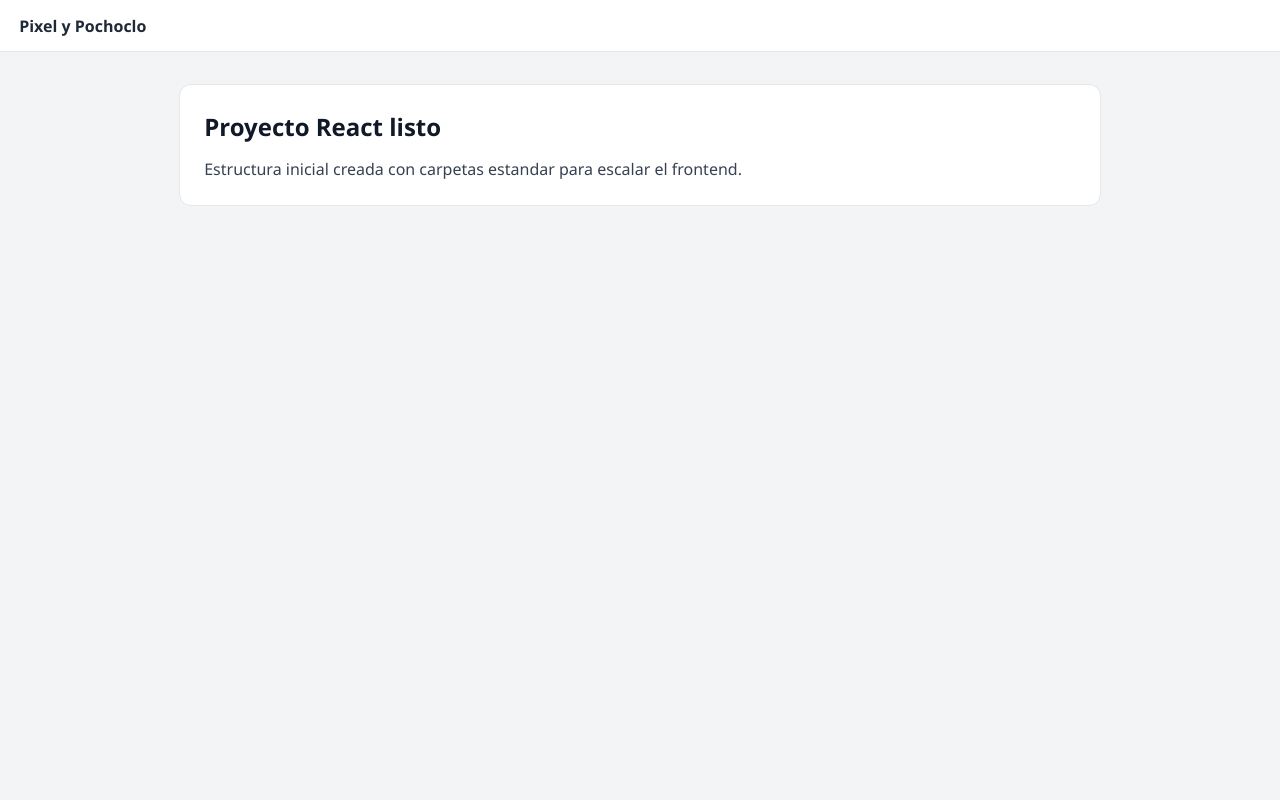
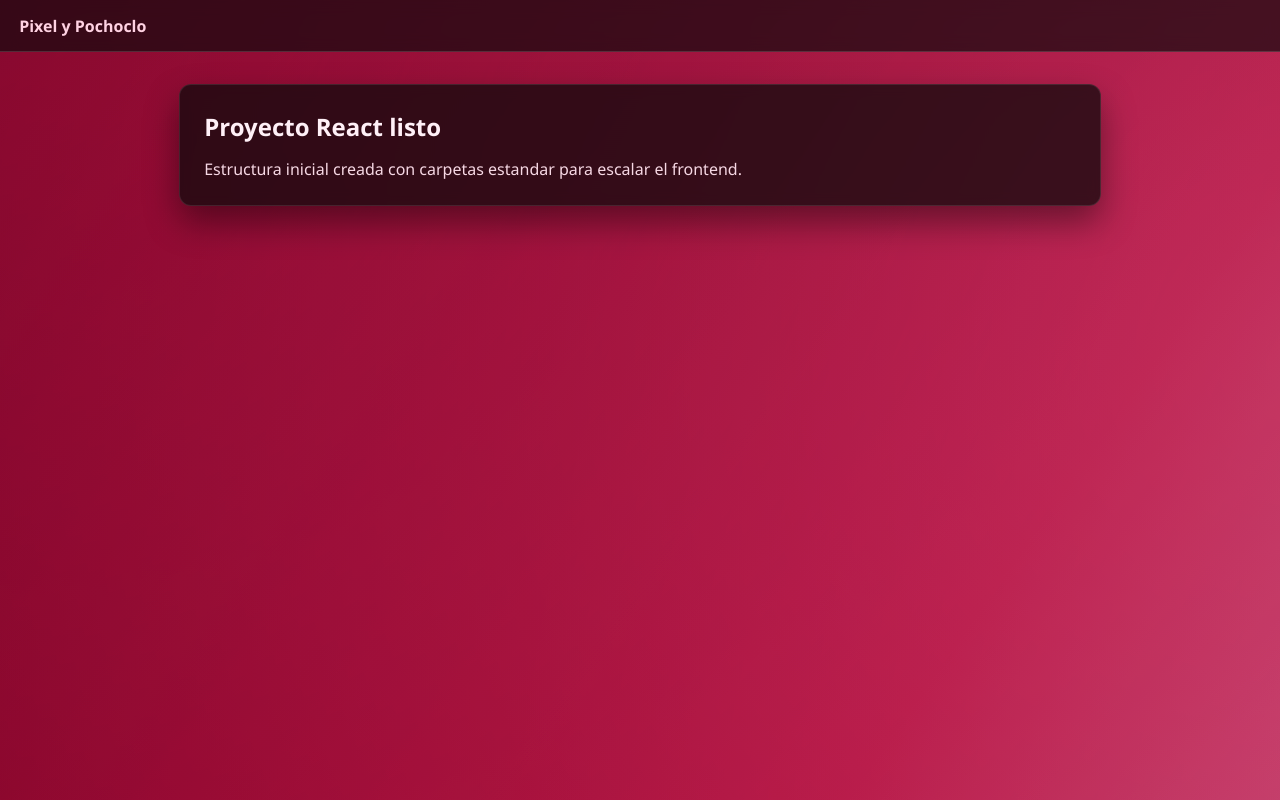
Before and after one commit to matuone/pixelypochoclo, a React (Vite) app in the folder frontend/: page / in a window 1280 px wide. Built offline with nearby package versions, Linux system fonts and the light colour scheme.

Commit message:
feat: agrega fondo dinamico y tema rojo con rosa pastel

```diff
--- a/frontend/package.json
+++ b/frontend/package.json
@@ -10,6 +10,7 @@
     "preview": "vite preview"
   },
   "dependencies": {
+    "framer-motion": "^12.35.2",
     "react": "^19.1.1",
     "react-dom": "^19.1.1",
     "react-router-dom": "^7.13.1"
--- /dev/null
+++ b/frontend/src/components/common/DynamicBackground.jsx
@@ -0,0 +1,33 @@
+import { motion } from 'framer-motion'
+
+export default function DynamicBackground() {
+  return (
+    <div className="dynamic-bg" aria-hidden="true">
+      <motion.div
+        className="dynamic-bg-layer dynamic-bg-layer-one"
+        animate={{
+          backgroundPosition: ['0% 50%', '100% 50%', '0% 50%'],
+          scale: [1, 1.07, 1],
+        }}
+        transition={{
+          duration: 20,
+          repeat: Infinity,
+          ease: 'easeInOut',
+        }}
+      />
+      <motion.div
+        className="dynamic-bg-layer dynamic-bg-layer-two"
+        animate={{
+          backgroundPosition: ['100% 50%', '0% 50%', '100% 50%'],
+          opacity: [0.35, 0.65, 0.35],
+          scale: [1.05, 1, 1.05],
+        }}
+        transition={{
+          duration: 16,
+          repeat: Infinity,
+          ease: 'easeInOut',
+        }}
+      />
+    </div>
+  )
+}
--- a/frontend/src/layouts/MainLayout.jsx
+++ b/frontend/src/layouts/MainLayout.jsx
@@ -1,8 +1,10 @@
 import { Link, Outlet } from 'react-router-dom'
+import DynamicBackground from '../components/common/DynamicBackground'
 
 export default function MainLayout() {
   return (
     <div className="app-shell">
+      <DynamicBackground />
       <header className="app-header">
         <Link className="brand" to="/">
           Pixel y Pochoclo
--- a/frontend/src/styles/App.css
+++ b/frontend/src/styles/App.css
@@ -1,15 +1,45 @@
 .app-shell {
+  position: relative;
+  isolation: isolate;
   min-height: 100dvh;
 }
 
+.dynamic-bg {
+  position: fixed;
+  inset: 0;
+  z-index: -2;
+  overflow: hidden;
+  pointer-events: none;
+}
+
+.dynamic-bg-layer {
+  position: absolute;
+  inset: -15%;
+  background-size: 220% 220%;
+  filter: saturate(125%);
+}
+
+.dynamic-bg-layer-one {
+  background-image: linear-gradient(125deg, #0a0406 0%, #3a0614 30%, #8d0e2f 62%, #d88ab1 100%);
+}
+
+.dynamic-bg-layer-two {
+  background-image: radial-gradient(circle at 15% 26%, rgba(255, 24, 74, 0.55) 0%, rgba(255, 24, 74, 0) 54%),
+    radial-gradient(circle at 84% 74%, rgba(228, 163, 197, 0.42) 0%, rgba(228, 163, 197, 0) 56%),
+    radial-gradient(circle at 52% 48%, rgba(236, 188, 212, 0.34) 0%, rgba(236, 188, 212, 0) 62%);
+  mix-blend-mode: screen;
+  opacity: 0.85;
+}
+
 .app-header {
-  border-bottom: 1px solid #e6e7eb;
+  border-bottom: 1px solid rgba(255, 255, 255, 0.14);
   padding: 0.85rem 1.2rem;
-  background: #ffffff;
+  background: rgba(15, 9, 12, 0.68);
+  backdrop-filter: blur(8px);
 }
 
 .brand {
-  color: #1f2937;
+  color: #ffd2e2;
   text-decoration: none;
   font-weight: 700;
 }
@@ -21,19 +51,22 @@
 }
 
 .hero {
-  background: #ffffff;
-  border: 1px solid #e6e7eb;
+  background: rgba(14, 10, 12, 0.74);
+  border: 1px solid rgba(255, 255, 255, 0.1);
   border-radius: 12px;
   padding: 1.5rem;
+  backdrop-filter: blur(6px);
+  box-shadow: 0 16px 34px rgba(0, 0, 0, 0.42);
 }
 
 .hero h1 {
   margin: 0 0 0.75rem;
+  color: #fff0f7;
 }
 
 .hero p {
   margin: 0;
-  color: #374151;
+  color: #f6d8e4;
 }
 
 .button-link {
@@ -41,7 +74,17 @@
   margin-top: 1rem;
   padding: 0.5rem 0.9rem;
   border-radius: 8px;
-  background: #111827;
+  background: linear-gradient(120deg, #d10b34 0%, #e11d48 55%, #ec4899 100%);
   color: #ffffff;
   text-decoration: none;
 }
+
+.button-link:hover {
+  filter: brightness(1.08);
+}
+
+@media (max-width: 768px) {
+  .dynamic-bg-layer {
+    inset: -25%;
+  }
+}
--- a/frontend/src/styles/index.css
+++ b/frontend/src/styles/index.css
@@ -2,8 +2,8 @@
   font-family: 'Segoe UI', Tahoma, Geneva, Verdana, sans-serif;
   line-height: 1.5;
   font-weight: 400;
-  color: #111827;
-  background: #f3f4f6;
+  color: #ffe7ef;
+  background: #050304;
   font-synthesis: none;
   text-rendering: optimizeLegibility;
   -webkit-font-smoothing: antialiased;
@@ -17,4 +17,5 @@
 body {
   margin: 0;
   min-width: 320px;
+  background: transparent;
 }
```
Also changed, not shown: 1 other file (tests, documents, lock files or other folders).
